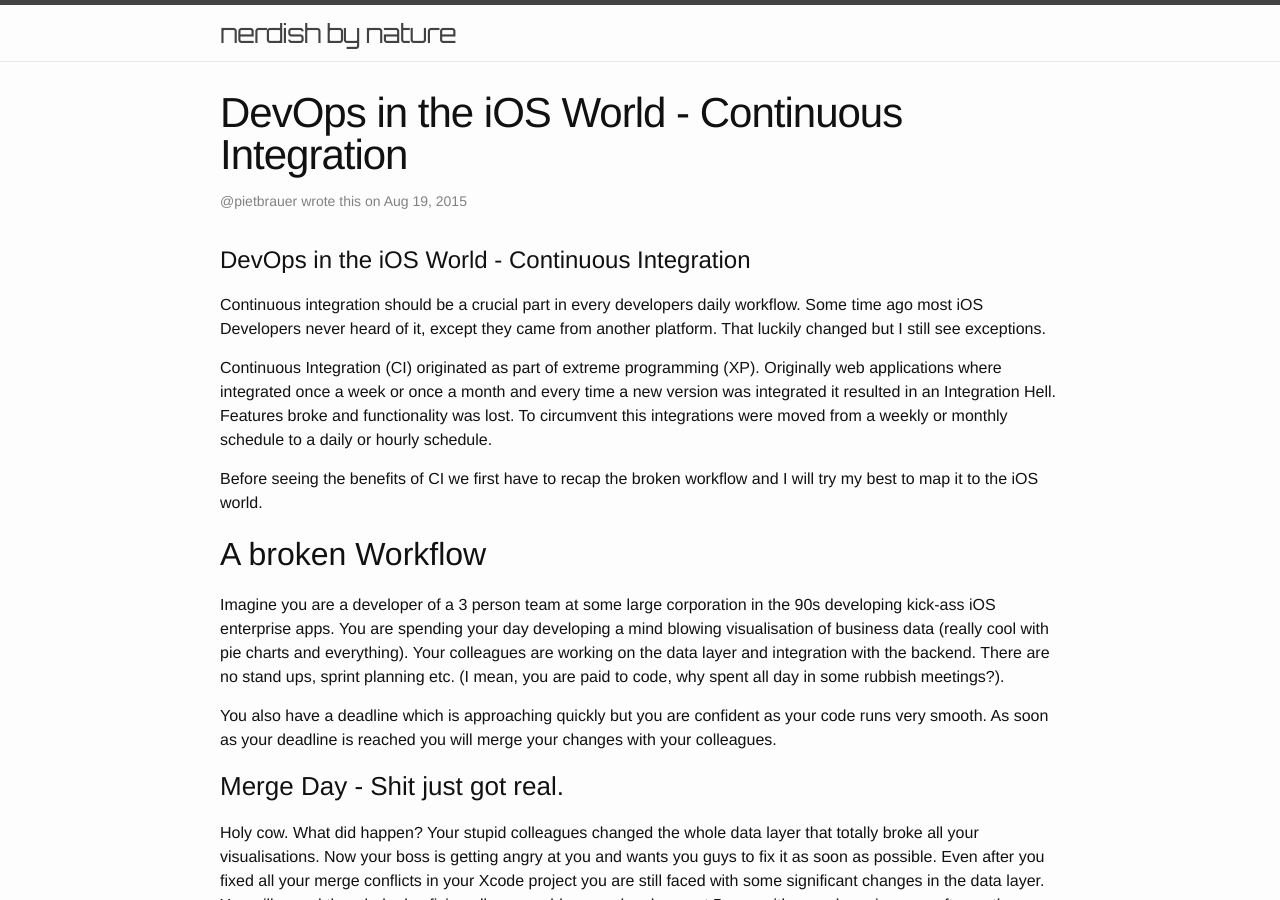
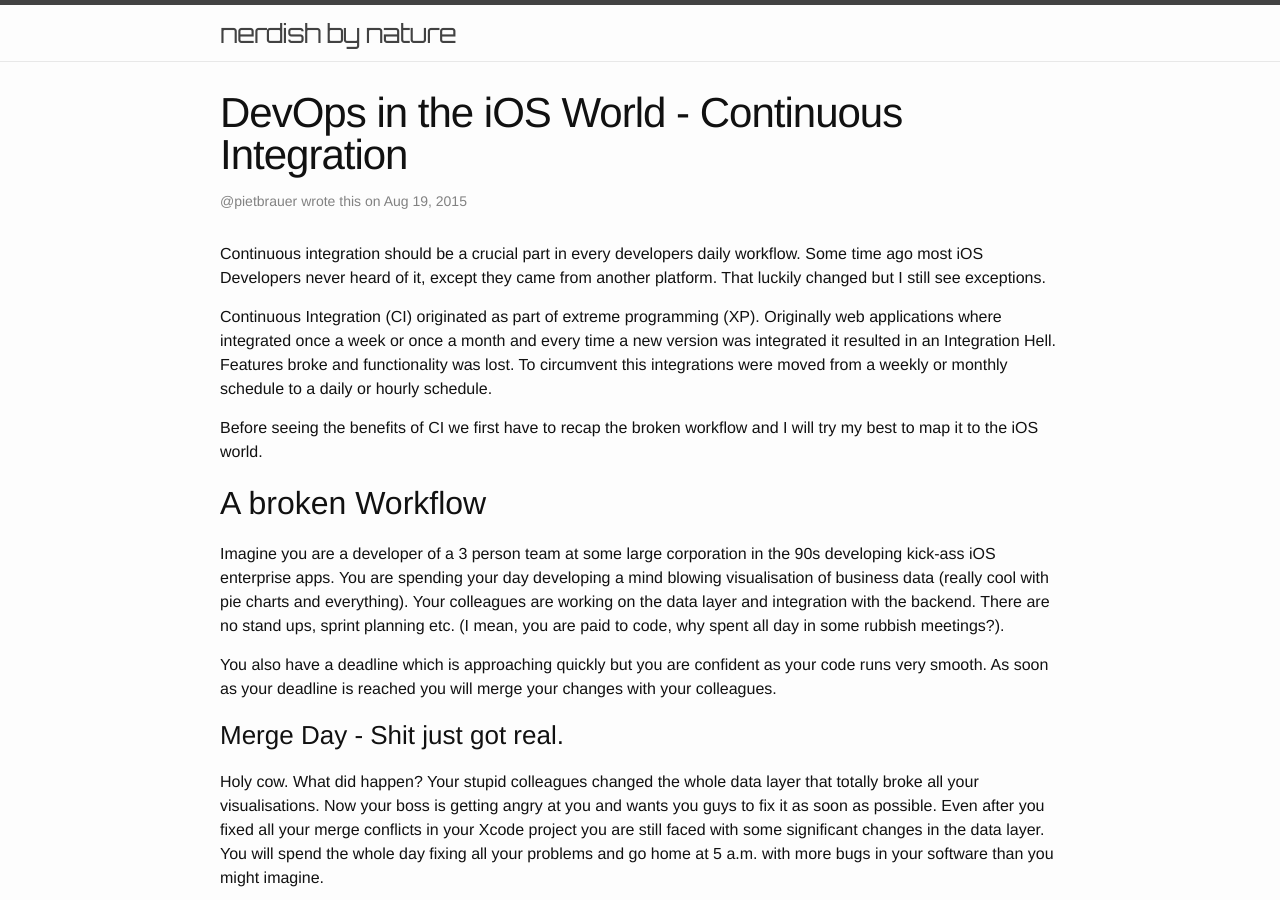
Before and after one commit to nerdishbynature/nerdishbynature.github.io, a Jekyll site: the page built from _posts/2015-08-19-devops-continuous-integration.md, in a window 1280 px wide and 900 px high. Built offline with Jekyll 4.4.1, drawn with Linux system fonts in a browser that asks for light colours; comment, search, counter and statistics services are not loaded.

Commit message:
Remove headline

```diff
--- a/_posts/2015-08-19-devops-continuous-integration.md
+++ b/_posts/2015-08-19-devops-continuous-integration.md
@@ -5,8 +5,6 @@ category: post
 author_twitter: pietbrauer
 author_github: pietbrauer
 ---
-
-# DevOps in the iOS World - Continuous Integration
 
 Continuous integration should be a crucial part in every developers daily workflow. Some time ago most iOS Developers never heard of it, except they came from another platform. That luckily changed but I still see exceptions.
 
```
